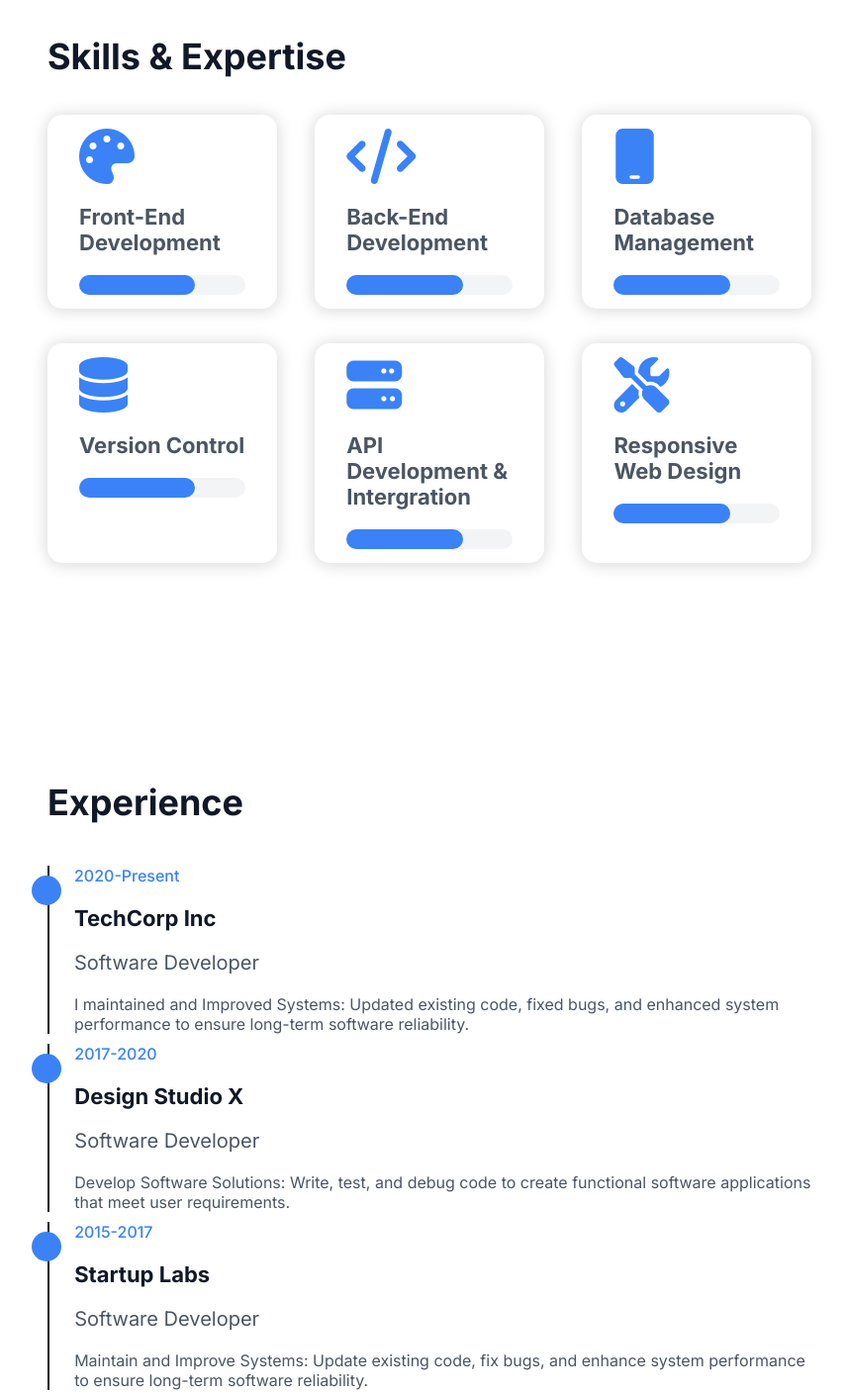
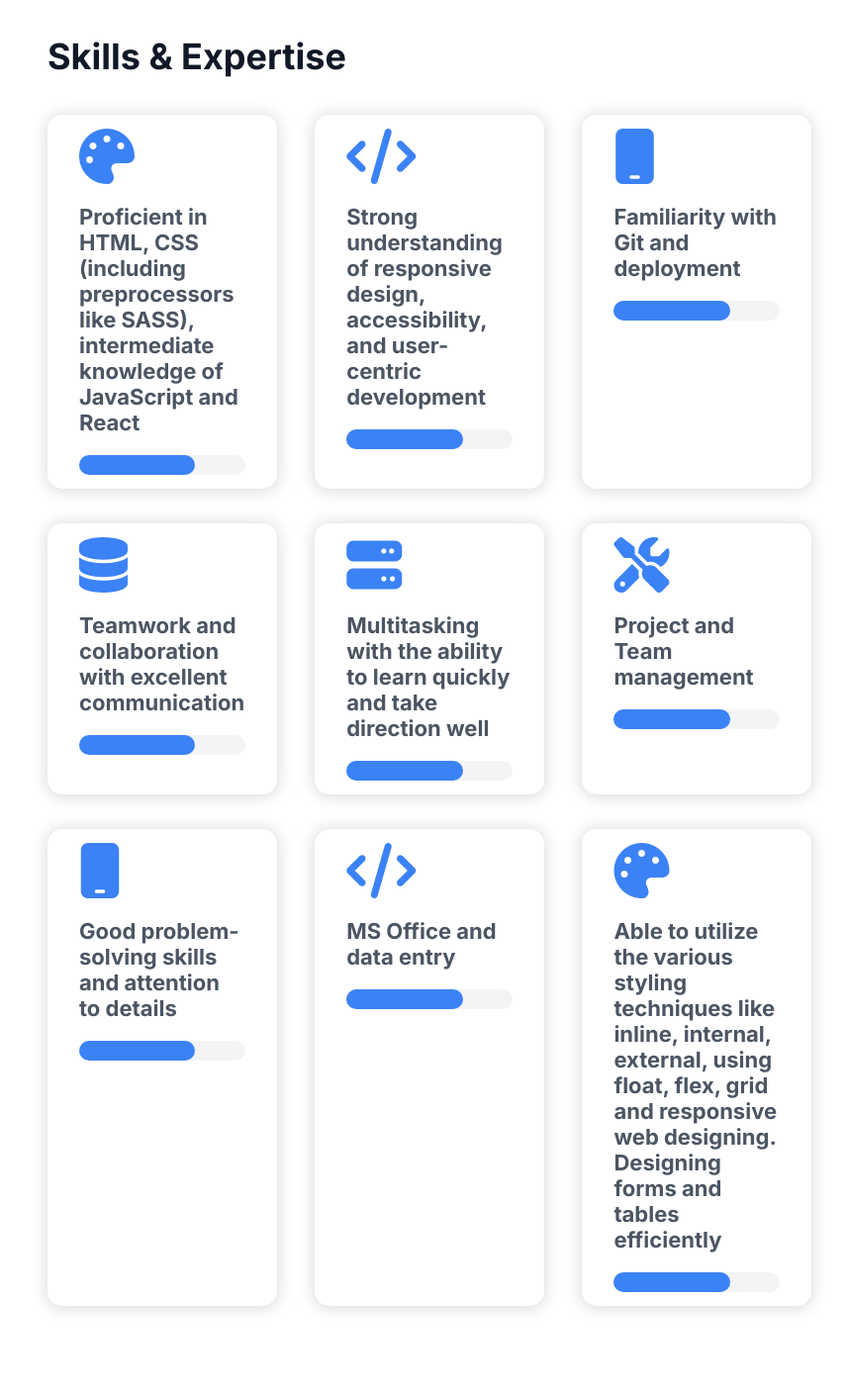
Before and after one commit to RogersChangeMaker/Profile-of-Rogers, a website built with Parcel: page index.html in a window 1280 px wide. Shown: the part 1446-2854 px from the top of the page at 99% size, without its empty margins (206-1062 px from the left). Built offline with nearby package versions, Linux system fonts and the light colour scheme.

Commit message:
Modified and updated my skills and expertise

```diff
--- a/index.html
+++ b/index.html
@@ -65,37 +65,54 @@
         <ul class="skills">
           <li class="skill">
             <i class="fa-solid fa-palette skill-icon"></i>
-            <h4 class="skill-title">Front-End Development</h4>
+            <h4 class="skill-title">Proficient in HTML, CSS (including preprocessors like SASS), intermediate knowledge of JavaScript and React</h4>
             <progress min="0" value="70" max="100"></progress>
           </li>
 
           <li class="skill">
             <i class="fa-solid fa-code skill-icon"></i>
-            <h4 class="skill-title">Back-End Development</h4>
+            <h4 class="skill-title">Strong understanding of responsive design, accessibility, and user-centric development</h4>
             <progress min="0" value="70" max="100"></progress>
           </li>
 
           <li class="skill">
             <i class="fa-solid fa-mobile skill-icon"></i>
-            <h4 class="skill-title">Database Management</h4>
+            <h4 class="skill-title">Familiarity with Git and deployment</h4>
             <progress min="0" value="70" max="100"></progress>
           </li>
 
           <li class="skill">
             <i class="fa-solid fa-database skill-icon"></i>
-            <h4 class="skill-title">Version Control</h4>
+            <h4 class="skill-title">Teamwork and collaboration with excellent communication</h4>
             <progress min="0" value="70" max="100"></progress>
           </li>
 
           <li class="skill">
             <i class="fa-solid fa-server skill-icon"></i>
-            <h4 class="skill-title">API Development & Intergration</h4>
+            <h4 class="skill-title">Multitasking with the ability to learn quickly and take direction well</h4>
             <progress min="0" value="70" max="100"></progress>
           </li>
 
           <li class="skill">
             <i class="fa-solid fa-screwdriver-wrench skill-icon"></i>
-            <h4 class="skill-title">Responsive Web Design</h4>
+            <h4 class="skill-title">Project and Team management</h4>
+            <progress min="0" value="70" max="100"></progress>
+          </li>
+           <li class="skill">
+            <i class="fa-solid fa-mobile skill-icon"></i>
+            <h4 class="skill-title">Good problem-solving skills and attention to details</h4>
+            <progress min="0" value="70" max="100"></progress>
+          </li>
+
+          <li class="skill">
+            <i class="fa-solid fa-code skill-icon"></i>
+            <h4 class="skill-title">MS Office and data entry</h4>
+            <progress min="0" value="70" max="100"></progress>
+          </li>
+
+          <li class="skill">
+            <i class="fa-solid fa-palette skill-icon"></i>
+            <h4 class="skill-title">Able to utilize the various styling techniques like inline, internal, external, using float, flex, grid and responsive web designing. Designing forms and tables efficiently</h4>
             <progress min="0" value="70" max="100"></progress>
           </li>
         </ul>
```
